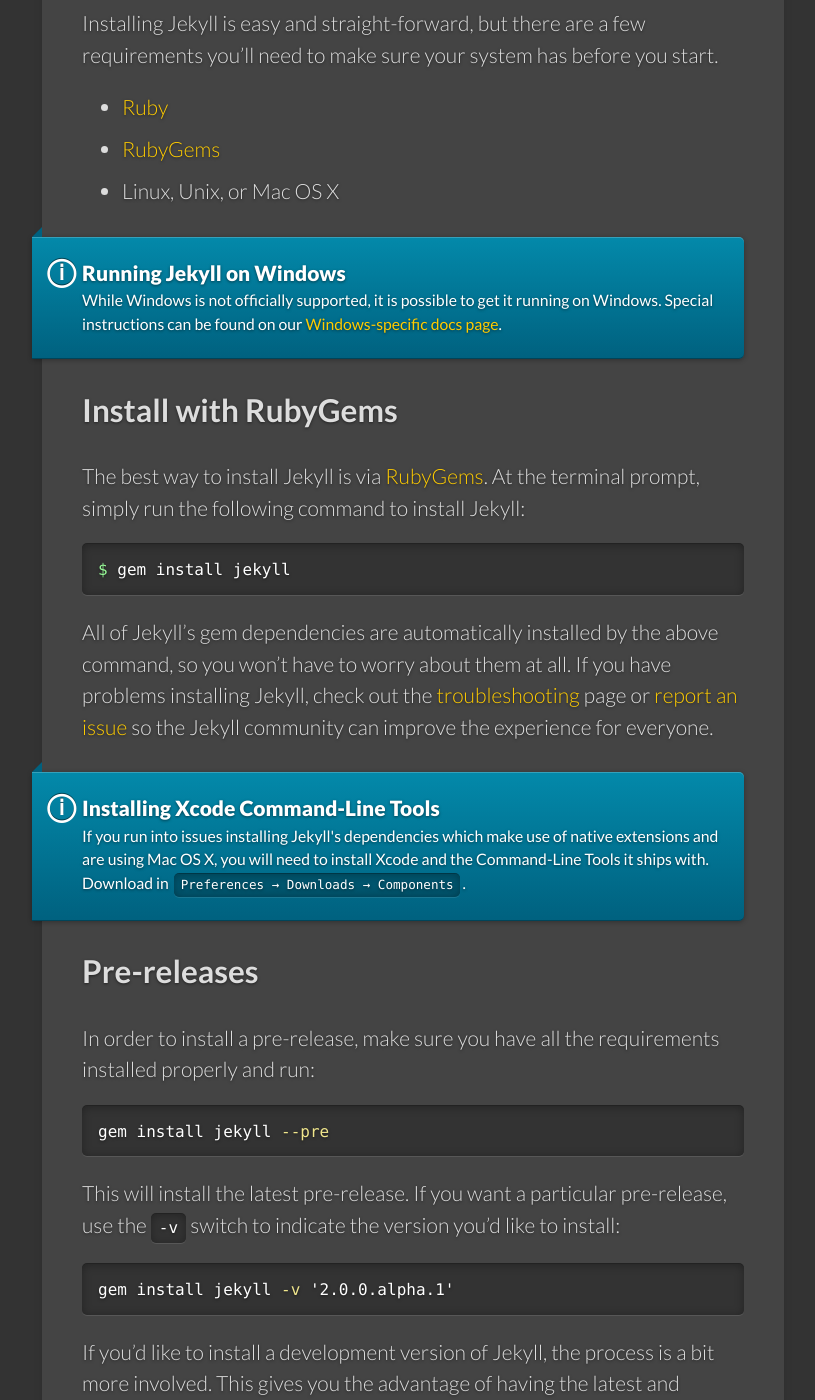
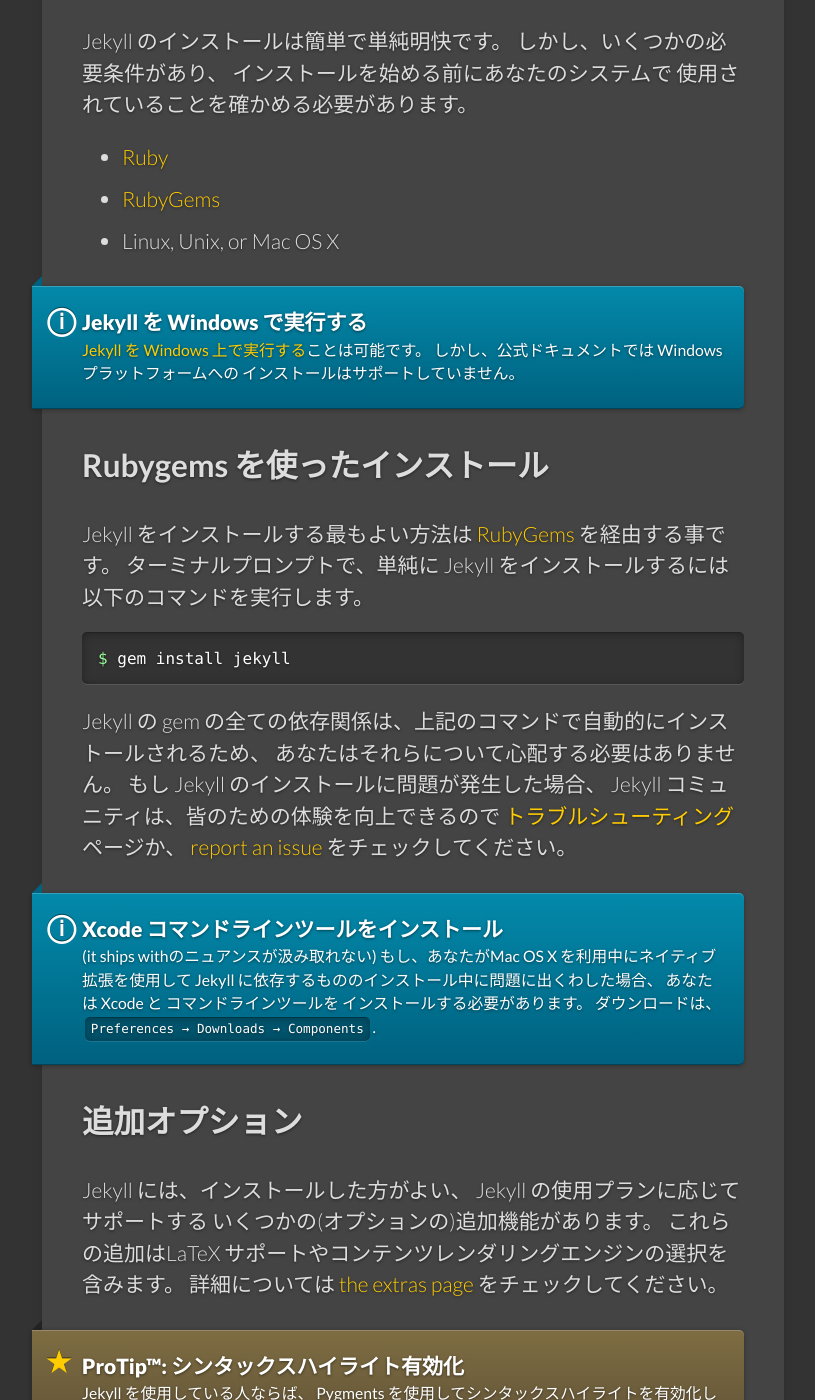
Before and after one commit to jekyllrb-ja/jekyllrb-ja.github.io, a Jekyll site: the page built from docs/installation.md, in a window 1280 px wide and 1400 px high, scrolled down 467 px. Shown: the whole window, without its empty margins (129-944 px from the left). Built offline with Jekyll 4.4.1, drawn with Linux system fonts in a browser that asks for light colours; some web fonts are replaced; some of the changed text lies outside the part shown.

Commit message:
Translateing docs/intallation.md

```diff
--- a/docs/installation.md
+++ b/docs/installation.md
@@ -1,51 +1,105 @@
 ---
 layout: docs
-title: Installation
+title: インストール
 prev_section: quickstart
 next_section: usage
 permalink: /docs/installation/
 ---
 
+Jekyll は数分でインストールと運用準備ができます。
+もし、それが悩みの種となっていたら、[file an
+issue]({{ site.repository }}/issues/new)に(または、プルリクエスト送信で)
+あなたが遭遇した問題を記述することで、我々がプロセスを
+より簡単に変更するかもしれません。
+<!--
 Getting Jekyll installed and ready-to-go should only take a few minutes. If it
 ever becomes a pain in the ass, please [file an
 issue]({{ site.repository }}/issues/new) (or submit a pull request)
 describing the issue you encountered and how we might make the process easier.
+-->
 
+### 必要条件
+<!--
 ### Requirements
+-->
 
+Jekyll のインストールは簡単で単純明快です。
+しかし、いくつかの必要条件があり、
+インストールを始める前にあなたのシステムで
+使用されていることを確かめる必要があります。
+<!--
 Installing Jekyll is easy and straight-forward, but there are a few requirements
 you’ll need to make sure your system has before you start.
+-->
 
 - [Ruby](http://www.ruby-lang.org/en/downloads/)
 - [RubyGems](http://rubygems.org/pages/download)
 - Linux, Unix, or Mac OS X
 
 <div class="note info">
+  <h5>Jekyll を Windows で実行する</h5>
+  <p>
+    <a href="http://www.madhur.co.in/blog/2011/09/01/runningjekyllwindows.html">
+    Jekyll を Windows 上で実行する</a>ことは可能です。
+    しかし、公式ドキュメントでは Windows プラットフォームへの
+    インストールはサポートしていません。
+  </p>
+  <!--
   <h5>Running Jekyll on Windows</h5>
   <p>
-    While Windows is not officially supported, it is possible to get it running
-    on Windows. Special instructions can be found on our
-    <a href="../windows/#installation">Windows-specific docs page</a>.
+    It is possible to get
+    <a href="http://www.madhur.co.in/blog/2011/09/01/runningjekyllwindows.html">
+    Jekyll running on Windows</a>, but the official documentation does not
+    support installation on Windows platforms.
   </p>
+  -->
 </div>
 
+## Rubygems を使ったインストール
+<!--
 ## Install with RubyGems
+-->
 
+Jekyll をインストールする最もよい方法は
+[RubyGems](http://docs.rubygems.org/read/chapter/3) を経由する事です。
+ターミナルプロンプトで、単純に Jekyll をインストールするには
+以下のコマンドを実行します。
+<!--
 The best way to install Jekyll is via
 [RubyGems](http://docs.rubygems.org/read/chapter/3). At the terminal prompt,
 simply run the following command to install Jekyll:
+-->
 
 {% highlight bash %}
 $ gem install jekyll
 {% endhighlight %}
 
+Jekyll の gem の全ての依存関係は、上記のコマンドで自動的にインストールされるため、
+あなたはそれらについて心配する必要はありません。
+もし Jekyll のインストールに問題が発生した場合、
+Jekyll コミュニティは、皆のための体験を向上できるので
+[トラブルシューティング](../troubleshooting/) ページか、
+[report an issue]({{ site.repository }}/issues/new) をチェックしてください。
+<!--
 All of Jekyll’s gem dependencies are automatically installed by the above
 command, so you won’t have to worry about them at all. If you have problems
 installing Jekyll, check out the [troubleshooting](../troubleshooting/) page or
 [report an issue]({{ site.repository }}/issues/new) so the Jekyll
 community can improve the experience for everyone.
+-->
 
 <div class="note info">
+  <h5>Xcode コマンドラインツールをインストール</h5>
+  <p>
+    (it ships withのニュアンスが汲み取れない)
+    もし、あなたがMac OS X を利用中にネイティブ拡張を使用して
+    Jekyll に依存するもののインストール中に問題に出くわした場合、
+    あなたは Xcode と コマンドラインツールを
+    インストールする必要があります。
+    ダウンロードは、
+    <code>Preferences &#8594; Downloads &#8594; Components</code>.
+  </p>
+  <!--
   <h5>Installing Xcode Command-Line Tools</h5>
   <p>
     If you run into issues installing Jekyll's dependencies which make use of
@@ -53,52 +107,44 @@
     and the Command-Line Tools it ships with. Download in
     <code>Preferences &#8594; Downloads &#8594; Components</code>.
   </p>
+  -->
 </div>
 
-## Pre-releases
+## 追加オプション
+<!--
+## Optional Extras
+-->
 
-In order to install a pre-release, make sure you have all the requirements
-installed properly and run:
+Jekyll には、インストールした方がよい、 Jekyll の使用プランに応じてサポートする
+いくつかの(オプションの)追加機能があります。
+これらの追加はLaTeX サポートやコンテンツレンダリングエンジンの選択を含みます。
+詳細については [the extras page](../extras/) をチェックしてください。
 
-{% highlight bash %}
-gem install jekyll --pre
-{% endhighlight %}
-
-This will install the latest pre-release. If you want a particular pre-release,
-use the `-v` switch to indicate the version you'd like to install:
-
-{% highlight bash %}
-gem install jekyll -v '2.0.0.alpha.1'
-{% endhighlight %}
-
-If you'd like to install a development version of Jekyll, the process is a bit
-more involved. This gives you the advantage of having the latest and greatest,
-but may be unstable.
-
-{% highlight bash %}
-$ git clone git://github.com/jekyll/jekyll.git
-$ cd jekyll
-$ script/bootstrap
-$ bundle exec rake build
-$ ls pkg/*.gem | head -n 1 | xargs gem install -l
-{% endhighlight %}
-
-## Optional Extras
-
+<!--
 There are a number of (optional) extra features that Jekyll supports that you
 may want to install, depending on how you plan to use Jekyll. These extras
 include LaTeX support, and the use of alternative content rendering engines.
 Check out [the extras page](../extras/) for more information.
+-->
 
 <div class="note">
+  <h5>ProTip™: シンタックスハイライト有効化</h5>
+  <p>
+    Jekyll を使用している人ならば、 Pygments を使用してシンタックスハイライトを有効化したほうがよいでしょう。
+    これ以上進む前に<a href="../templates/#code_snippet_highlighting">やり方を調べる</a>べきです。
+  </p>
+  <!--
   <h5>ProTip™: Enable Syntax Highlighting</h5>
   <p>
     If you’re the kind of person who is using Jekyll, then chances are you’ll
-    want to enable syntax highlighting using <a href="http://pygments.org/">Pygments</a>
-    or <a href="https://github.com/jayferd/rouge">Rouge</a>. You should really
-    <a href="../templates/#code_snippet_highlighting">check out how to
-    do that</a> before you go any farther.
+    want to enable syntax highlighting using Pygments. You should really
+    <a href="../templates/#code_snippet_highlighting">check out how to do
+    that</a> before you go any further.
   </p>
+  -->
 </div>
 
+今やあなたは全てをインストールしたに違いないのだから、さあ取り掛かろう！
+<!--
 Now that you’ve got everything installed, let’s get to work!
+-->
```
